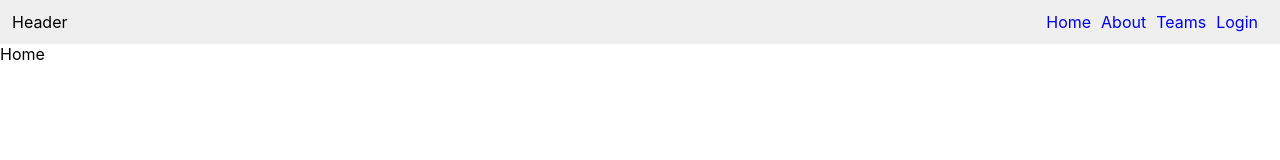
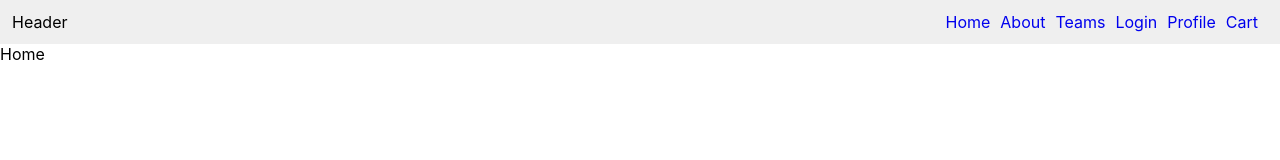
Before and after one commit to ajittupe2548/react-practice, a React (Create React App) app: page / in a window 1280 px wide. Shown: the top 160 px of the page. Built offline with nearby package versions, Linux system fonts and the light colour scheme.

Commit message:
ProtectedRoutes

```diff
--- a/src/App.js
+++ b/src/App.js
@@ -1,5 +1,5 @@
 import './App.css';
-import { BrowserRouter, Routes, Route, } from 'react-router-dom';
+import { BrowserRouter, Routes, Route, Outlet, Navigate } from 'react-router-dom';
 
 const Header = () => (
   <div className='header'>
@@ -9,6 +9,8 @@ const Header = () => (
       <a href='/about' className='link'>About</a>
       <a href='/teams' className='link'>Teams</a>
       <a href='/login' className='link'>Login</a>
+      <a href='/profile' className='link'>Profile</a>
+      <a href='/cart' className='link'>Cart</a>
     </div>
   </div>
 )
@@ -17,6 +19,13 @@ const Home = () => <div>Home</div>
 const About = () => <div>About</div>
 const Teams = () => <div>Teams</div>
 const Login = () => <div>Login</div>
+const Profile = () => <div>Profile</div>
+const Cart = () => <div>Cart</div>
+
+const ProtectedRoutes = () => {
+  const isAuthenticated = true;
+  return isAuthenticated ? <Outlet /> : <Navigate to='/login' />
+}
 
 function App() {
   return (
@@ -28,6 +37,10 @@ function App() {
           <Route path='/about' Component={About} />
           <Route path='/teams' Component={Teams} />
           <Route path='/login' Component={Login} />
+          <Route element={<ProtectedRoutes>asdf</ProtectedRoutes>}>
+            <Route path='/profile' Component={Profile} />
+            <Route path='/cart' Component={Cart} />
+          </Route>
         </Routes>
       </BrowserRouter>
     </>
```
